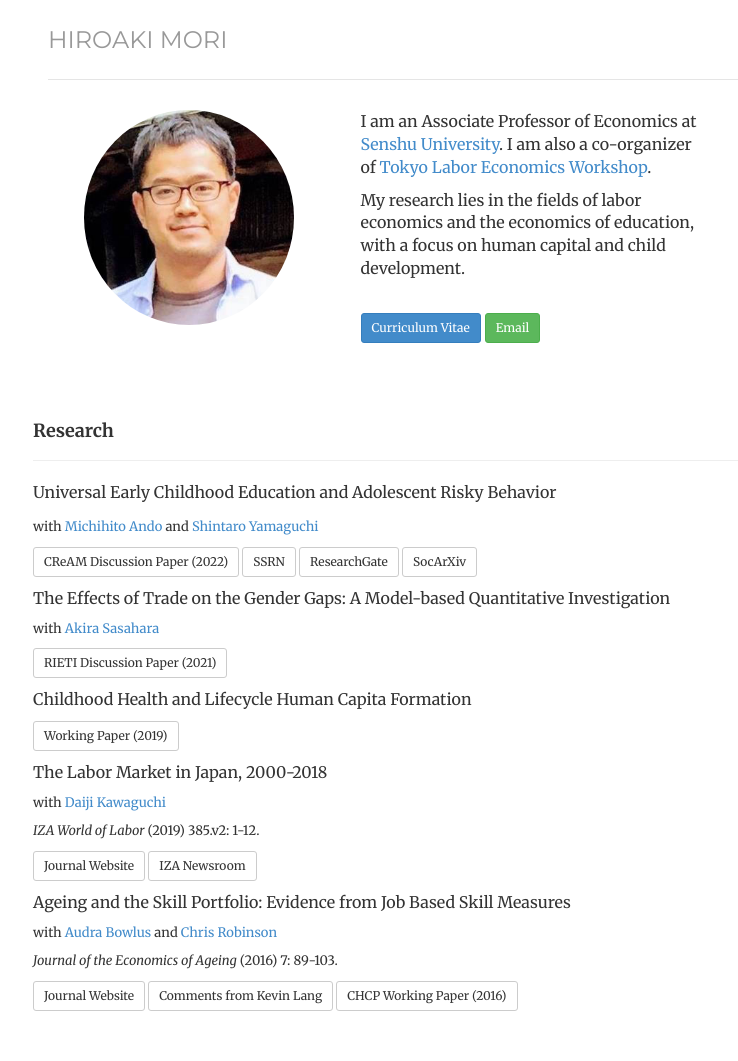
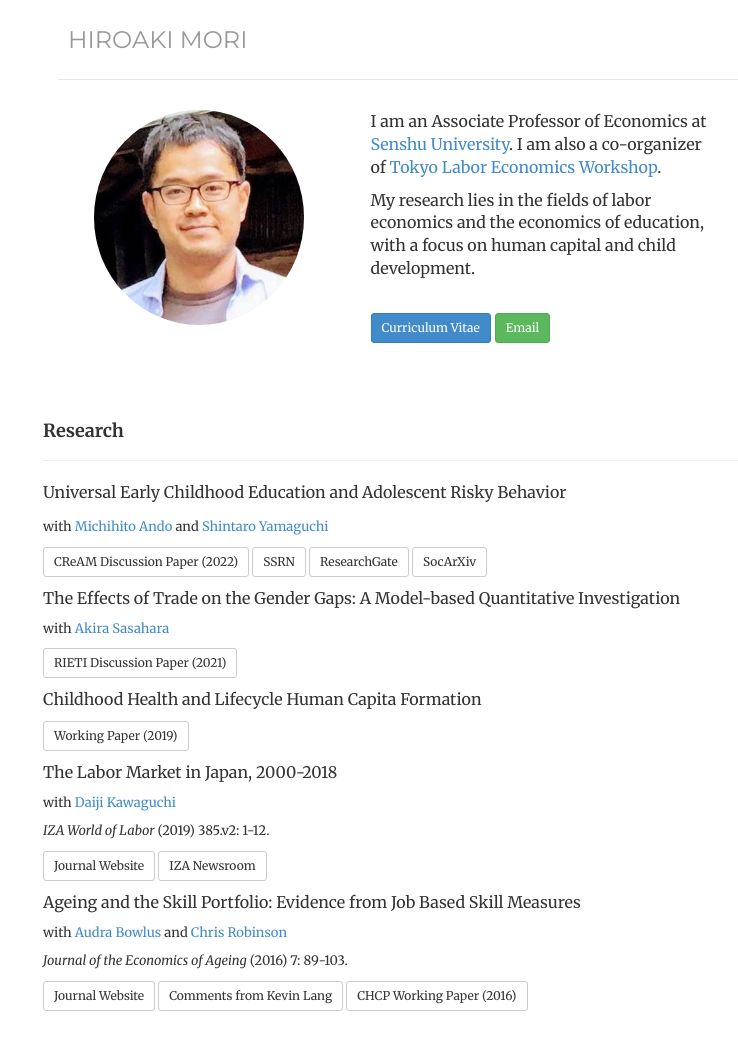
Before and after one commit to morihiroaki/morihiroaki.github.io, a Jekyll site: the page built from index.html, in a window 1280 px wide. Shown: the whole page, without its empty margins (232-970 px from the left). Built offline with Jekyll 4.4.1, drawn with Linux system fonts in a browser that asks for light colours.

Commit message:
Update jumbotron-narrow.css

```diff
--- a/css/jumbotron-narrow.css
+++ b/css/jumbotron-narrow.css
@@ -2,6 +2,7 @@
 body {
   padding-top: 20px;
   padding-bottom: 20px;
+  padding-left: 20px;
 }
 
 /* Everything but the jumbotron gets side spacing for mobile first views */
@@ -60,12 +61,12 @@
 }
 
 /* Responsive: Portrait tablets and up */
-@media screen and (min-width: 768px) {
+@media screen and (min-width: 1000px) {
   /* Remove the padding we set earlier */
   .header,
   .marketing,
   .footer {
-    padding-left: 0;
+    padding-left: 10px;
     padding-right: 0;
   }
   /* Space out the masthead */
```
